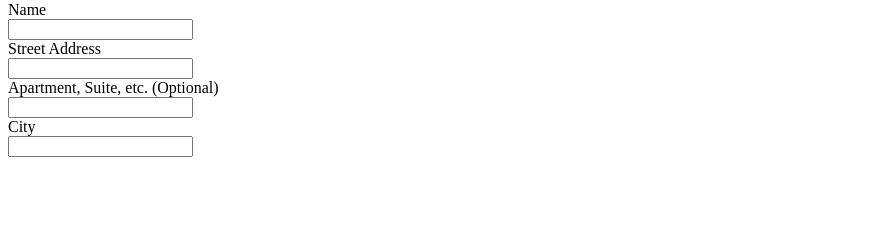
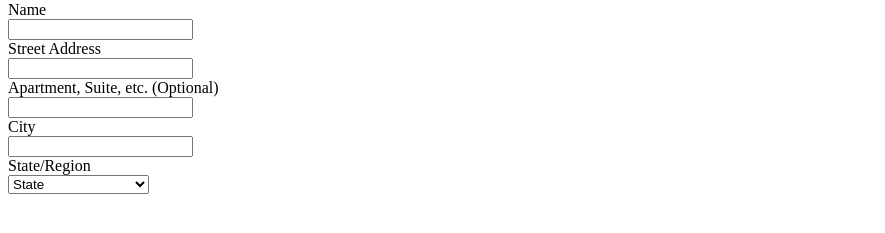
Before and after one commit to BradEstacio/itmd362-project1, a plain HTML site: page billing.html in a window 1280 px wide. Shown: the part 189-422 px from the top of the page, without its empty margins (0-885 px from the left). Drawn offline with Linux system fonts and the light colour scheme.

Commit message:
Add 'State' label and select

```diff
--- a/billing.html
+++ b/billing.html
@@ -22,5 +22,60 @@
   <label for="city">City</label>
   <input type="text" name="city" id="city" autocomplete="city" required="required">
 
+  <label for="state">State/Region</label>
+  <select name="state" id="state" required="required">
+    <option value="">State</option>
+    <option value="AL">Alabama</option>
+    <option value="AK">Alaska</option>
+    <option value="AZ">Arizona</option>
+    <option value="AR">Arkansas</option>
+    <option value="CA">California</option>
+    <option value="CO">Colorado</option>
+    <option value="CT">Connecticut</option>
+    <option value="DE">Delaware</option>
+    <option value="DC">District Of Columbia</option>
+    <option value="FL">Florida</option>
+    <option value="GA">Georgia</option>
+    <option value="HI">Hawaii</option>
+    <option value="ID">Idaho</option>
+    <option value="IL">Illinois</option>
+    <option value="IN">Indiana</option>
+    <option value="IA">Iowa</option>
+    <option value="KS">Kansas</option>
+    <option value="KY">Kentucky</option>
+    <option value="LA">Louisiana</option>
+    <option value="ME">Maine</option>
+    <option value="MD">Maryland</option>
+    <option value="MA">Massachusetts</option>
+    <option value="MI">Michigan</option>
+    <option value="MN">Minnesota</option>
+    <option value="MS">Mississippi</option>
+    <option value="MO">Missouri</option>
+    <option value="MT">Montana</option>
+    <option value="NE">Nebraska</option>
+    <option value="NV">Nevada</option>
+    <option value="NH">New Hampshire</option>
+    <option value="NJ">New Jersey</option>
+    <option value="NM">New Mexico</option>
+    <option value="NY">New York</option>
+    <option value="NC">North Carolina</option>
+    <option value="ND">North Dakota</option>
+    <option value="OH">Ohio</option>
+    <option value="OK">Oklahoma</option>
+    <option value="OR">Oregon</option>
+    <option value="PA">Pennsylvania</option>
+    <option value="RI">Rhode Island</option>
+    <option value="SC">South Carolina</option>
+    <option value="SD">South Dakota</option>
+    <option value="TN">Tennessee</option>
+    <option value="TX">Texas</option>
+    <option value="UT">Utah</option>
+    <option value="VT">Vermont</option>
+    <option value="VA">Virginia</option>
+    <option value="WA">Washington</option>
+    <option value="WV">West Virginia</option>
+    <option value="WI">Wisconsin</option>
+    <option value="WY">Wyoming</option>
+  </select>
 </body>
 </html>
```
